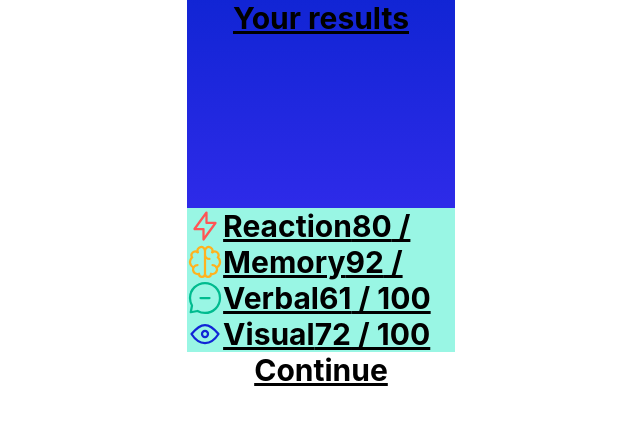
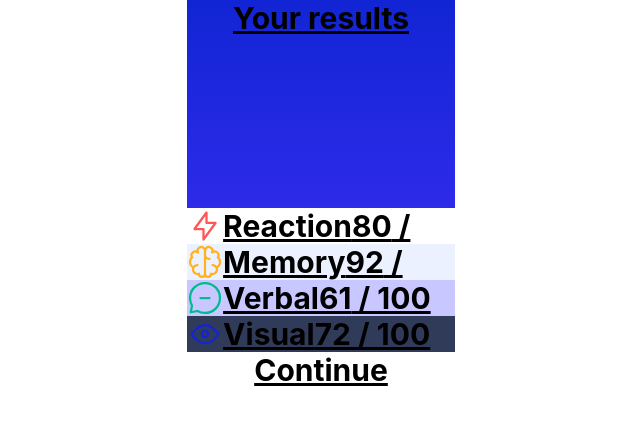
Before and after one commit to scottmcook/results-summary-component, a React (Create React App) app: page / in a window 1280 px wide. Shown: the top 424 px of the page, without its empty margins (319-959 px from the left). Built offline with nearby package versions, Linux system fonts and the light colour scheme.

Commit message:
Add background color property

```diff
--- a/src/components/SkillCards/SkillCards.js
+++ b/src/components/SkillCards/SkillCards.js
@@ -2,7 +2,7 @@ import scores from '../../data.json';
 
 export default function SkillCard() {
 	const scoreCard = scores.map(score =>
-		<div className='flex bg-teal-200'>
+		<div className='flex bg-teal-200' style={{backgroundColor: `${score.backgroundColor}`}}>
 			<img src={score.icon} alt={score.category} />
 			{score.category}
 			{score.score} / 100
```
